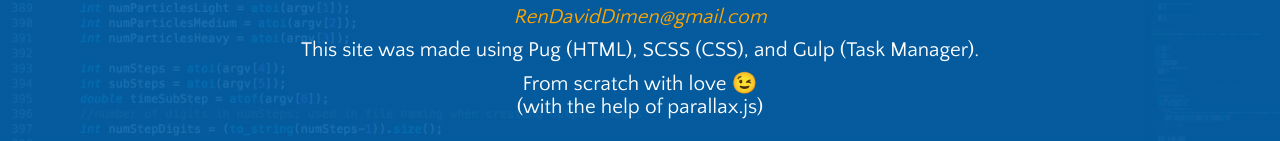
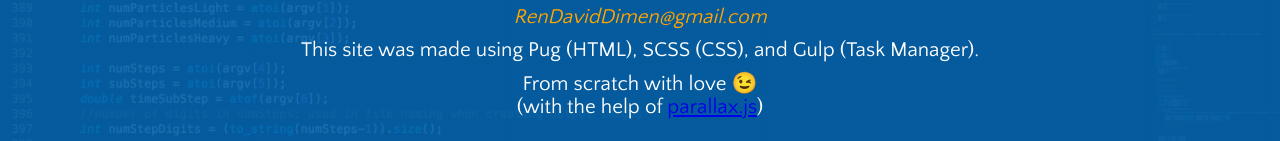
Before and after one commit to RenDavidDimen/RenDavidDimen.github.io, a website: page app/pug/index.pug in a window 1280 px wide. Shown: the part 4429-4570 px from the top of the page. Drawn offline with nearby package versions, Linux system fonts and the light colour scheme; files that its build step writes are made by us from their sources; files whose address does not match are found by name; a web font is replaced by a local one.

Commit message:
add link to parallax.js github

```diff
--- a/app/pug/index.pug
+++ b/app/pug/index.pug
@@ -116,7 +116,9 @@ html
 					address
 						a.email(href="mailto:rendaviddimen@gmail.com?Subject=Nice%20Website!") RenDavidDimen@gmail.com
 				.post-script This site was made using Pug (HTML), SCSS (CSS), and Gulp (Task Manager).
-				.foot-note From scratch with love 😉 </br> (with the help of parallax.js)
+				.foot-note From scratch with love 😉 </br> (with the help of
+					a(href="http://pixelcog.github.io/parallax.js/" target="_blank") parallax.js
+					| )
 				.social-media
 					a.fa.fa-linkedin(href="https://www.linkedin.com/in/rendaviddimen/" target="_blank")
 					a.fa.fa-github(href="https://github.com/RenDavidDimen" target="_blank")
```
Also changed, not shown: app/index.html.
